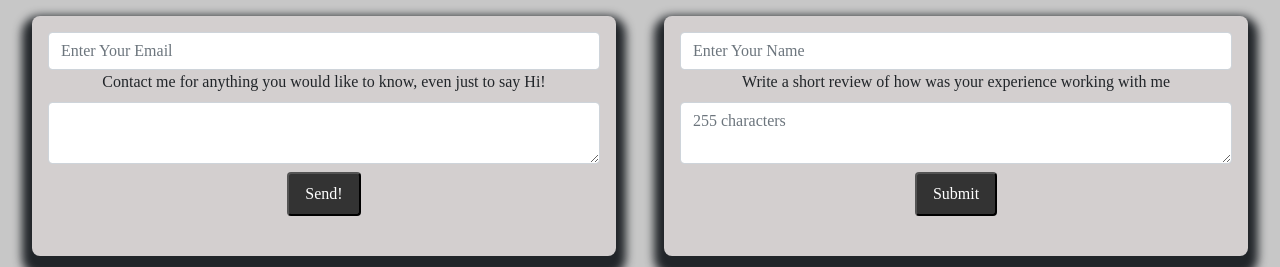
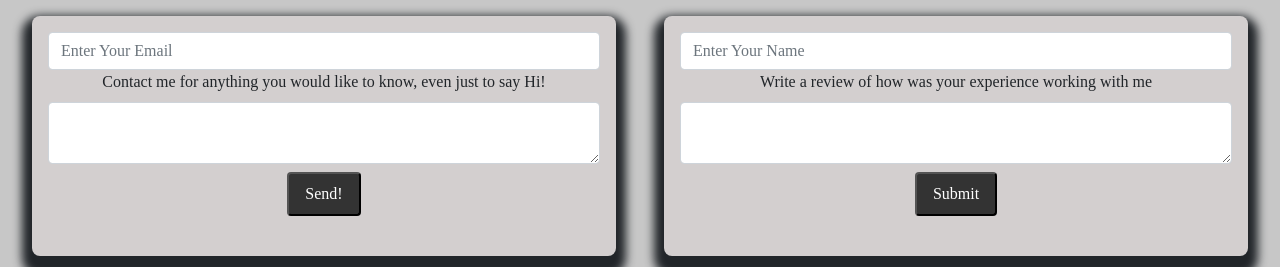
Before and after one commit to Mpinan/Netlify, a React (Create React App) app: page / in a window 1280 px wide. Shown: the part 4902-5169 px from the top of the page. Built offline with nearby package versions, Linux system fonts and the light colour scheme; no server answers.

Commit message:
changed string

```diff
--- a/src/Components/reviewForm.jsx
+++ b/src/Components/reviewForm.jsx
@@ -72,12 +72,11 @@ class Review extends Component {
                         placeholder="Enter Your Name"
                         value={name === null ? "" : name}
                         />
-                    <Label for="exampleText">Write a short review of how was your experience working with me</Label>
+                    <Label for="exampleText">Write a review of how was your experience working with me</Label>
                     <Input
                         onChange={this.handleTextInput}
                         type="textarea"
                         name="reviewText"
-                        placeholder="255 characters"
                         value={reviewText === null ? "" : reviewText}
                         />
                     {!errors ? <p>Thanks</p>:
```
Also changed, not shown: 1 other file (tests, documents, lock files or other folders).
